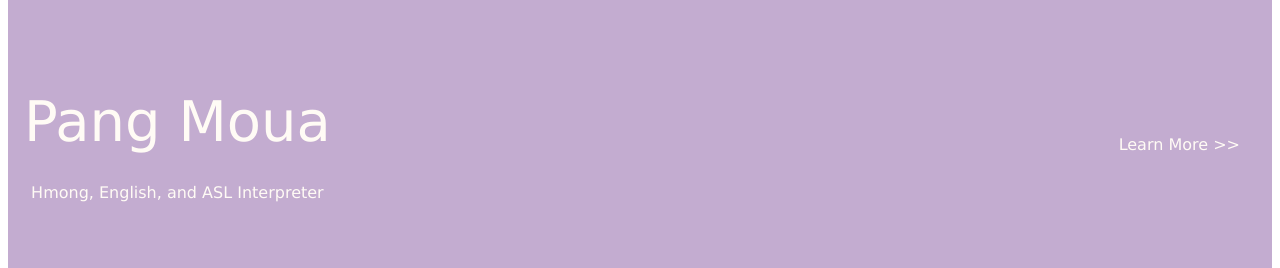
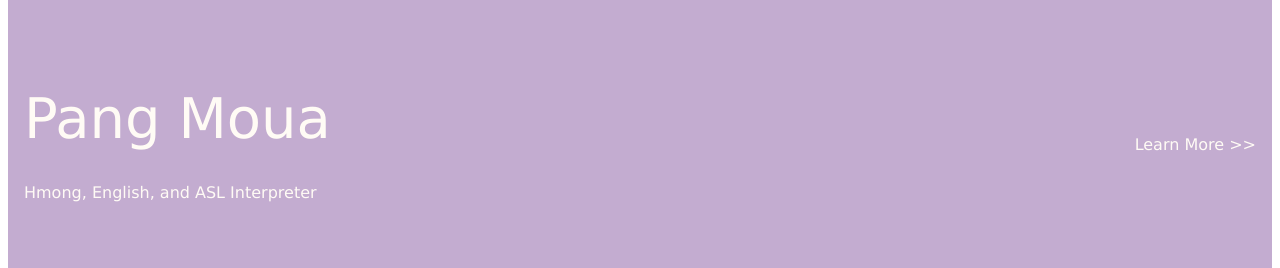
Before and after one commit to sunshinemoua/pang-moua, a React (Create React App) app: page / in a window 1280 px wide. Shown: the part 281-549 px from the top of the page. Built offline with nearby package versions, Linux system fonts and the light colour scheme.

Commit message:
added media queries to home page

```diff
--- a/src/components/Home/Home.module.css
+++ b/src/components/Home/Home.module.css
@@ -19,20 +19,66 @@
   flex-direction: column;
   align-items: center;
 }
-.pang-moua {
+
+.learn-more {
+  text-decoration: none;
+  color: #fffbf5;
+}
+.pang-moua,
+.services,
+.learn-more {
   margin: 0.5rem;
   padding: 0.5rem;
-  font-size: 3.5rem;
   font-weight: 100;
 }
 
-.services {
-  font-size: 1rem;
-  font-weight: 100;
+/* Smaller devices */
+@media screen and (min-width: 320px) and (max-width: 400px) {
+  .pang-moua {
+    font-size: 1.5rem;
+  }
+
+  .services {
+    font-size: 0.5rem;
+  }
+
+  .learn-more {
+    font-size: 0.5rem;
+  }
+
+  .header {
+    align-items: flex-start;
+  }
 }
-.learn-more {
-  margin: 1rem;
-  padding: 1rem;
-  text-decoration: none;
-  color: #fffbf5;
+
+/* Most phones */
+@media screen and (min-width: 401px) {
+  .pang-moua {
+    font-size: 2rem;
+  }
+
+  .services {
+    font-size: 0.75rem;
+  }
+
+  .learn-more {
+    font-size: 0.75rem;
+  }
+  .header {
+    align-items: flex-start;
+  }
 }
+
+/* Most tablets, desktops and wider screens */
+@media screen and (min-width: 768px) {
+  .pang-moua {
+    font-size: 3.5rem;
+  }
+
+  .services {
+    font-size: 1rem;
+  }
+  .learn-more {
+    font-size: 1rem;
+  }
+}
```
